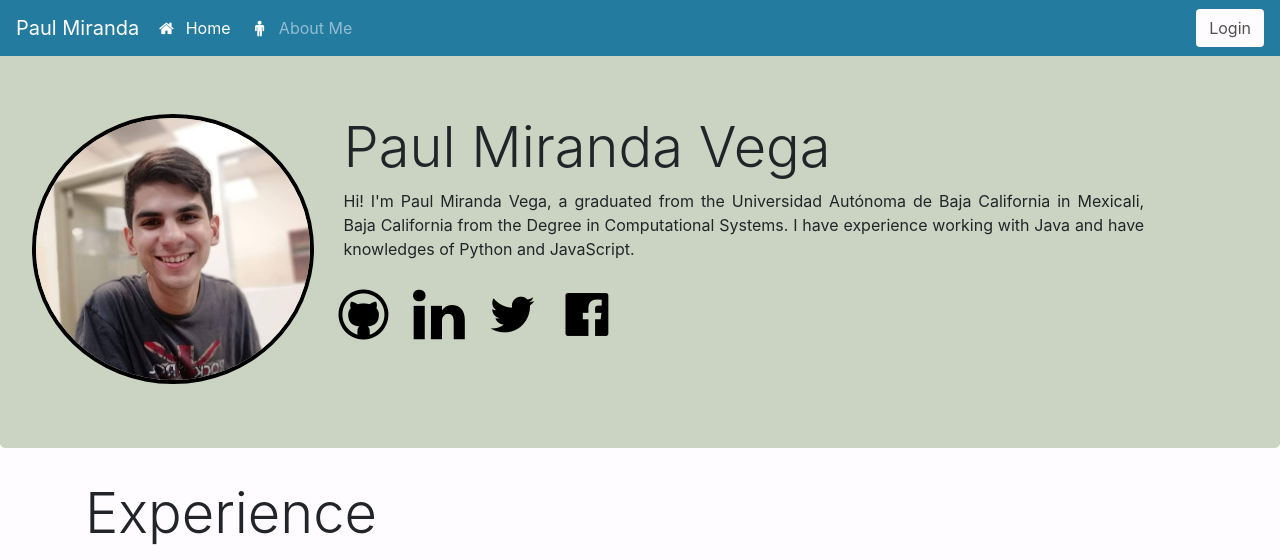
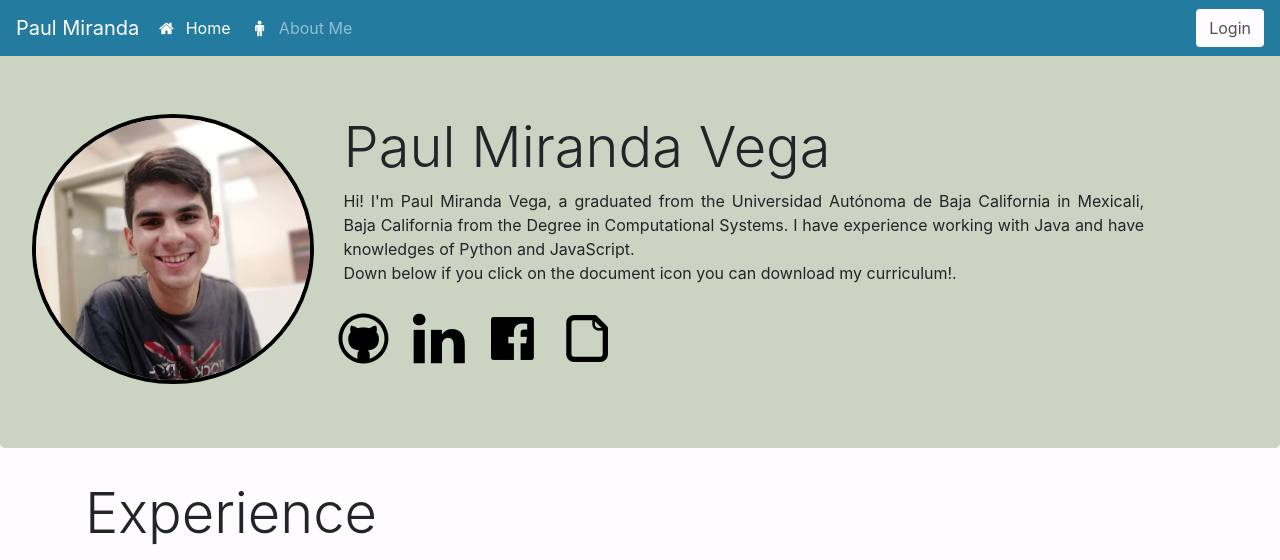
Before and after one commit to PaulMirve/personalblog, a Django app: page /aboutme/ in a window 1280 px wide. Shown: the top 560 px of the page. Run offline with Django 3.2, Linux system fonts and the light colour scheme; some libraries are stand-ins or nearby versions.

Commit message:
changed icons of aboutme and add downlodable curriculum

```diff
--- a/aboutme/templates/aboutme/aboutme.html
+++ b/aboutme/templates/aboutme/aboutme.html
@@ -14,13 +14,15 @@
                 California in
                 Mexicali, Baja California from the Degree in Computational Systems. I have experience
                 working with Java and have knowledges of Python and JavaScript.
+                <br>
+                Down below if you click on the document icon you can download my curriculum!.
             </p>
             <div class="row social-networks justify-content-center justify-content-lg-start">
                 <div class="aboutme-icons">
                     <a href="https://github.com/PaulMirve"><i class="icon-github-circled"></i></a>
                     <a href="https://www.linkedin.com/in/paul-miranda-vega-28ba5b179/"><i class="icon-linkedin"></i></a>
-                    <a href=""><i class="icon-twitter"></i></a>
                     <a href="https://www.facebook.com/paul.miranda.90"><i class="icon-facebook-official"></i></a>
+                    <a href="{% static 'img/Curriculum.pdf' %}" download=""><i class="icon-doc"></i></a>
                 </div>
             </div>
         </div>
--- a/static/css/fontello-codes.css
+++ b/static/css/fontello-codes.css
@@ -12,6 +12,7 @@
 .icon-home:before { content: '\e80a'; } /* '' */
 .icon-star-empty:before { content: '\e80b'; } /* '' */
 .icon-star:before { content: '\e80c'; } /* '' */
+.icon-doc:before { content: '\e80d'; } /* '' */
 .icon-twitter:before { content: '\f099'; } /* '' */
 .icon-male:before { content: '\f183'; } /* '' */
 .icon-file-code:before { content: '\f1c9'; } /* '' */
--- a/static/css/fontello-ie7-codes.css
+++ b/static/css/fontello-ie7-codes.css
@@ -12,6 +12,7 @@
 .icon-home { *zoom: expression( this.runtimeStyle['zoom'] = '1', this.innerHTML = '&#xe80a;&nbsp;'); }
 .icon-star-empty { *zoom: expression( this.runtimeStyle['zoom'] = '1', this.innerHTML = '&#xe80b;&nbsp;'); }
 .icon-star { *zoom: expression( this.runtimeStyle['zoom'] = '1', this.innerHTML = '&#xe80c;&nbsp;'); }
+.icon-doc { *zoom: expression( this.runtimeStyle['zoom'] = '1', this.innerHTML = '&#xe80d;&nbsp;'); }
 .icon-twitter { *zoom: expression( this.runtimeStyle['zoom'] = '1', this.innerHTML = '&#xf099;&nbsp;'); }
 .icon-male { *zoom: expression( this.runtimeStyle['zoom'] = '1', this.innerHTML = '&#xf183;&nbsp;'); }
 .icon-file-code { *zoom: expression( this.runtimeStyle['zoom'] = '1', this.innerHTML = '&#xf1c9;&nbsp;'); }
--- a/static/css/fontello-ie7.css
+++ b/static/css/fontello-ie7.css
@@ -23,6 +23,7 @@
 .icon-home { *zoom: expression( this.runtimeStyle['zoom'] = '1', this.innerHTML = '&#xe80a;&nbsp;'); }
 .icon-star-empty { *zoom: expression( this.runtimeStyle['zoom'] = '1', this.innerHTML = '&#xe80b;&nbsp;'); }
 .icon-star { *zoom: expression( this.runtimeStyle['zoom'] = '1', this.innerHTML = '&#xe80c;&nbsp;'); }
+.icon-doc { *zoom: expression( this.runtimeStyle['zoom'] = '1', this.innerHTML = '&#xe80d;&nbsp;'); }
 .icon-twitter { *zoom: expression( this.runtimeStyle['zoom'] = '1', this.innerHTML = '&#xf099;&nbsp;'); }
 .icon-male { *zoom: expression( this.runtimeStyle['zoom'] = '1', this.innerHTML = '&#xf183;&nbsp;'); }
 .icon-file-code { *zoom: expression( this.runtimeStyle['zoom'] = '1', this.innerHTML = '&#xf1c9;&nbsp;'); }
--- a/static/css/fontello.css
+++ b/static/css/fontello.css
@@ -1,11 +1,11 @@
 @font-face {
   font-family: 'fontello';
-  src: url('../font/fontello.eot?82836807');
-  src: url('../font/fontello.eot?82836807#iefix') format('embedded-opentype'),
-       url('../font/fontello.woff2?82836807') format('woff2'),
-       url('../font/fontello.woff?82836807') format('woff'),
-       url('../font/fontello.ttf?82836807') format('truetype'),
-       url('../font/fontello.svg?82836807#fontello') format('svg');
+  src: url('../font/fontello.eot?73081725');
+  src: url('../font/fontello.eot?73081725#iefix') format('embedded-opentype'),
+       url('../font/fontello.woff2?73081725') format('woff2'),
+       url('../font/fontello.woff?73081725') format('woff'),
+       url('../font/fontello.ttf?73081725') format('truetype'),
+       url('../font/fontello.svg?73081725#fontello') format('svg');
   font-weight: normal;
   font-style: normal;
 }
@@ -15,7 +15,7 @@
 @media screen and (-webkit-min-device-pixel-ratio:0) {
   @font-face {
     font-family: 'fontello';
-    src: url('../font/fontello.svg?82836807#fontello') format('svg');
+    src: url('../font/fontello.svg?73081725#fontello') format('svg');
   }
 }
 */
@@ -68,6 +68,7 @@
 .icon-home:before { content: '\e80a'; } /* '' */
 .icon-star-empty:before { content: '\e80b'; } /* '' */
 .icon-star:before { content: '\e80c'; } /* '' */
+.icon-doc:before { content: '\e80d'; } /* '' */
 .icon-twitter:before { content: '\f099'; } /* '' */
 .icon-male:before { content: '\f183'; } /* '' */
 .icon-file-code:before { content: '\f1c9'; } /* '' */
```
Also changed, not shown: db.sqlite3, static/css/fontello-embedded.css, static/font/fontello.ttf, static/font/fontello.woff, static/font/fontello.woff2, 3 other files.
